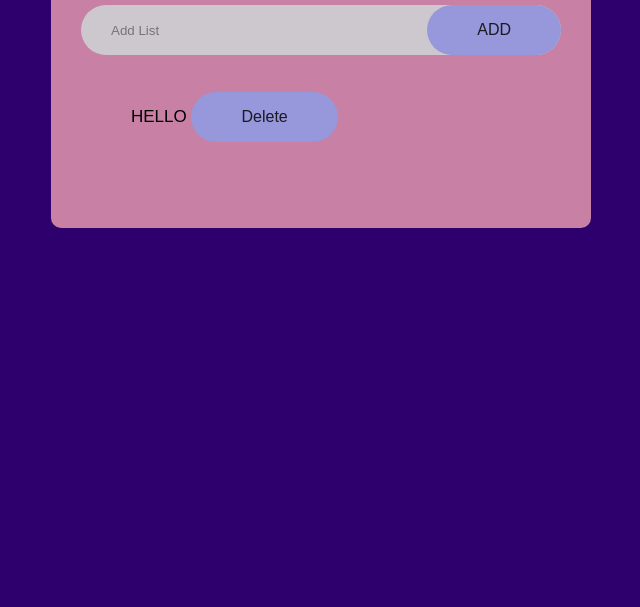
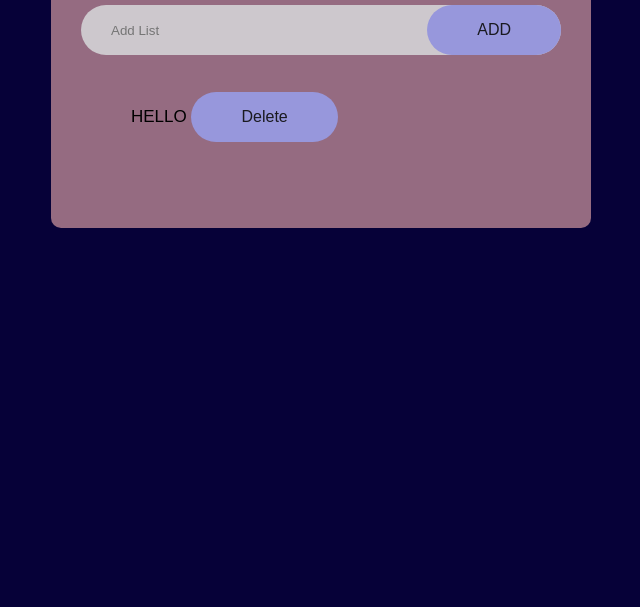
Before and after one commit to Nandhini4706/To-do-List, a plain HTML site: page index.html in a window 1280 px wide. Shown: the part 193-800 px from the top of the page, without its empty margins (319-959 px from the left). Drawn offline with Linux system fonts and the light colour scheme.

Commit message:
background color setup

```diff
--- a/style.css
+++ b/style.css
@@ -7,14 +7,14 @@
 .container{
     width: 100%;
     min-height: 100vh;
-    background: rgb(46, 0, 110);
+    background: rgb(6, 1, 56);
     padding: 10px;
     align-items: center;
 }
 .todo-list{
     width: 100%;
     max-width: 540px;
-    background: rgb(200, 129, 165);
+    background: rgb(149, 107, 129);
     margin: 100px auto 20px;
     padding: 40px 30px 70px;
     border-radius: 10px;
```
